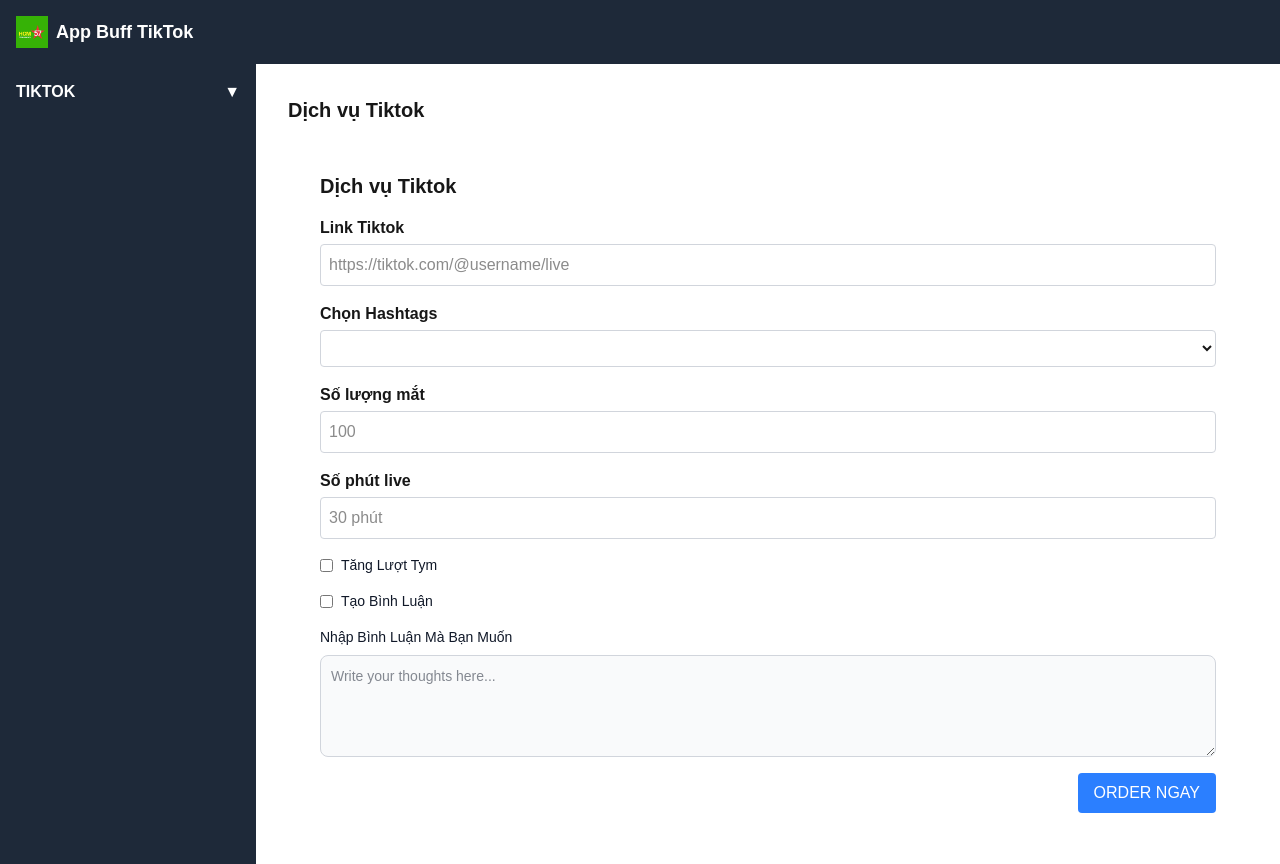
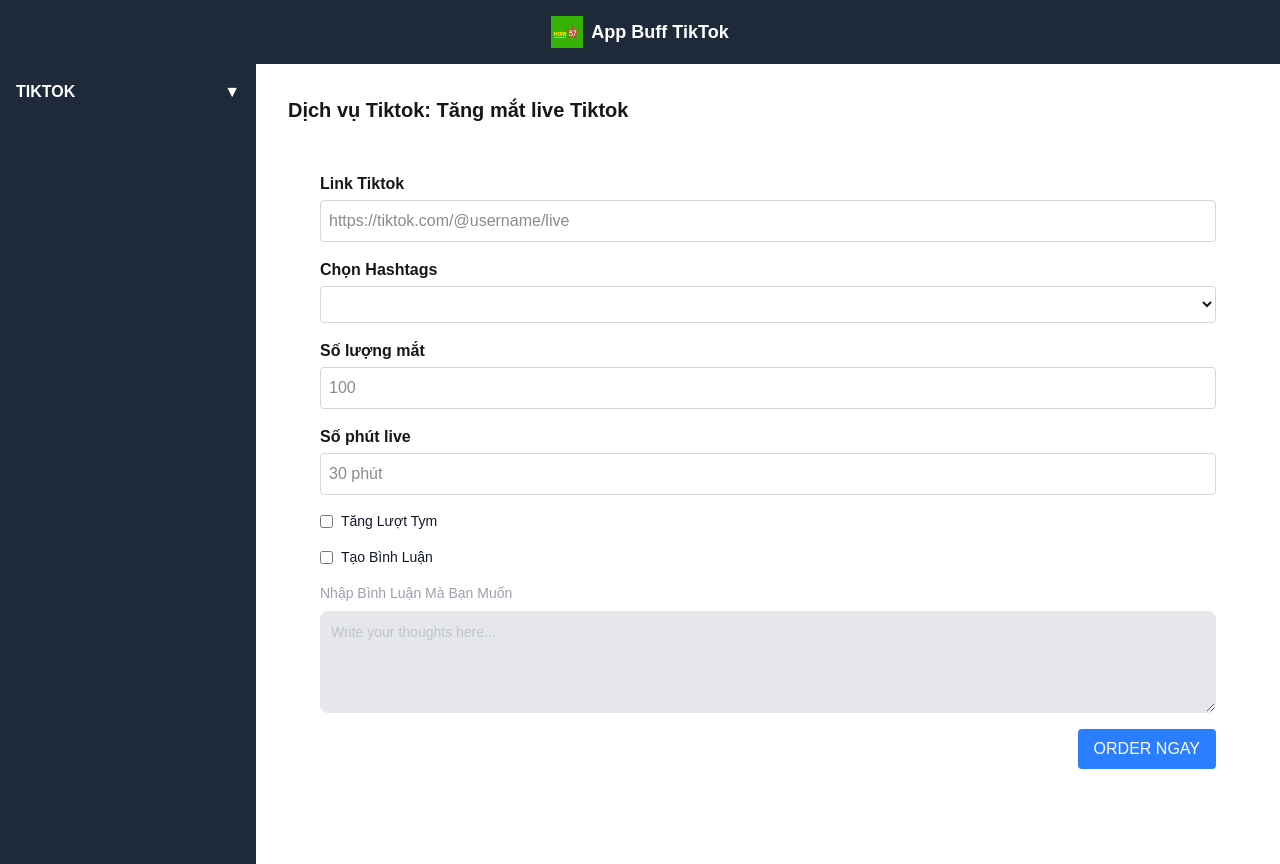
Before and after one commit to NguyenKhanhDuy612/app_auto_tiktok, a Next.js app in the folder frontend/app-buff/: page / in a window 1280 px wide. Built offline with nearby package versions, Linux system fonts and the light colour scheme.

Commit message:
add onChange

```diff
--- a/frontend/app-buff/components/Header/index.tsx
+++ b/frontend/app-buff/components/Header/index.tsx
@@ -1,13 +1,11 @@
-
-
 export const Header = () => (
-    <header className="flex items-center justify-between p-4 bg-gray-800 text-white">
-
+    <header className="flex items-center justify-center p-4 bg-gray-800 text-white">
       <div className="flex items-center">
         <img
           src="/logo.png"
           alt="Logo"
-                className="h-8 w-8 mr-2" />
+          className="h-8 w-8 mr-2"
+        />
         <span className="text-lg font-bold">App Buff TikTok</span>
       </div>
     </header>
--- a/frontend/app-buff/components/TiktokSidebar/Follow/index.tsx
+++ b/frontend/app-buff/components/TiktokSidebar/Follow/index.tsx
@@ -4,10 +4,9 @@
 const Follow =() =>{
     return (
         <>
-
           {/* Main Content */}
           <main className="flex-1 p-8 bg-white">
-            <h1 className="text-xl font-bold mb-4">Dịch vụ Tiktok</h1>
+
             <form className="space-y-4">
               <div>
                 <label className="block font-semibold mb-1">Link Tiktok</label>
--- a/frontend/app-buff/components/TiktokSidebar/Heart/index.tsx
+++ b/frontend/app-buff/components/TiktokSidebar/Heart/index.tsx
@@ -7,7 +7,7 @@
 
           {/* Main Content */}
           <main className="flex-1 p-8 bg-white">
-            <h1 className="text-xl font-bold mb-4">Dịch vụ Tiktok</h1>
+
             <form className="space-y-4">
               <div>
                 <label className="block font-semibold mb-1">Link Tiktok</label>
--- a/frontend/app-buff/components/TiktokSidebar/Like/index.tsx
+++ b/frontend/app-buff/components/TiktokSidebar/Like/index.tsx
@@ -7,7 +7,7 @@
 
           {/* Main Content */}
           <main className="flex-1 p-8 bg-white">
-            <h1 className="text-xl font-bold mb-4">Dịch vụ Tiktok</h1>
+
             <form className="space-y-4">
               <div>
                 <label className="block font-semibold mb-1">Link Tiktok</label>
--- a/frontend/app-buff/components/TiktokSidebar/View/index.tsx
+++ b/frontend/app-buff/components/TiktokSidebar/View/index.tsx
@@ -1,17 +1,18 @@
 "use client";
-const View =() =>{
+import { useState } from "react";
+
+const View = () => {
+  const [isCommentEnabled, setIsCommentEnabled] = useState(false); // Trạng thái checkbox "Tạo Bình Luận"
+
   return (
     <>
-
       {/* Main Content */}
       <main className="flex-1 p-8 bg-white">
-            <h1 className="text-xl font-bold mb-4">Dịch vụ Tiktok</h1>
         <form className="space-y-4">
           <div>
             <label className="block font-semibold mb-1">Link Tiktok</label>
             <input
               type="text"
-
               placeholder="https://tiktok.com/@username/live"
               className="w-full border border-gray-300 rounded p-2"
             />
@@ -39,31 +40,56 @@
               className="w-full border border-gray-300 rounded p-2"
             />
           </div>
-
-
-
           <div className="flex items-center mb-4">
                       <input id="checkbox-tim" type="checkbox" value=""  />
                       <label htmlFor="default-checkbox" className="ms-2 text-sm font-medium text-gray-900 dark:text-gray-300">Tăng Lượt Tym</label>
               </div>
+
           <div className="flex items-center mb-4">
-                      <input id="checkbox-comment" type="checkbox" value=""  />
-                      <label htmlFor="default-checkbox" className="ms-2 text-sm font-medium text-gray-900 dark:text-gray-300">Tạo Bình Luận</label>
+            <input
+              id="checkbox-comment"
+              type="checkbox"
+              value=""
+              onChange={(e) => setIsCommentEnabled(e.target.checked)} // Cập nhật trạng thái checkbox
+            />
+
+            <label
+              htmlFor="checkbox-comment"
+              className="ms-2 text-sm font-medium text-gray-900 dark:text-gray-300"
+            >
+              Tạo Bình Luận
+            </label>
           </div>
 
-                  <label htmlFor="message" className="block mb-2 text-sm font-medium text-gray-900 dark:text-white">Nhập Bình Luận Mà Bạn Muốn</label>
-                      <textarea id="message" rows={4} className="block p-2.5 w-full text-sm text-gray-900 bg-gray-50 rounded-lg border border-gray-300 focus:ring-blue-500 focus:border-blue-500 dark:bg-gray-700 dark:border-gray-600 dark:placeholder-gray-400 dark:text-white dark:focus:ring-blue-500 dark:focus:border-blue-500" placeholder="Write your thoughts here..."></textarea>
+          <label
+            htmlFor="message"
+            className={`block mb-2 text-sm font-medium ${
+              isCommentEnabled ? "text-gray-900" : "text-gray-400"
+            }`}
+          >
+            Nhập Bình Luận Mà Bạn Muốn
+          </label>
+          <textarea
+            id="message"
+            rows={4}
+            disabled={!isCommentEnabled} // Vô hiệu hóa textarea nếu checkbox chưa được chọn
+            className={`block p-2.5 w-full text-sm ${
+              isCommentEnabled
+                ? "text-gray-900 bg-gray-50 border-gray-300"
+                : "text-gray-400 bg-gray-200 border-gray-200"
+            } rounded-lg border focus:ring-blue-500 focus:border-blue-500`}
+            placeholder="Write your thoughts here..."
+          ></textarea>
+
           <div className="text-right">
             <button className="bg-blue-500 text-white px-4 py-2 rounded">
               ORDER NGAY
             </button>
           </div>
         </form>
+      </main>
+    </>
+  );
+};
 
-          </main>
-
-
-        </>
-    )
-}
 export default View;
--- a/frontend/app-buff/components/TiktokSidebar/index.tsx
+++ b/frontend/app-buff/components/TiktokSidebar/index.tsx
@@ -8,8 +8,8 @@
 
 function Tiktok() {
   const [activeComponent, setActiveComponent] = useState("view"); // Trạng thái mặc định là "view"
-  const [isDropdownOpen, setIsDropdownOpen] = useState(false); // Trạng thái mở/đóng dropdown
-
+  const [title, setTitle] = useState("Dịch vụ Tiktok: Tăng mắt live Tiktok"); // Tiêu đề mặc định
+  const [isDropdownOpen, setIsDropdownOpen] = useState(false);
   const renderComponent = () => {
     switch (activeComponent) {
       case "view":
@@ -44,25 +44,37 @@
                 {isDropdownOpen && ( // Hiển thị dropdown nếu trạng thái mở
                   <ul className="pl-4 space-y-1 mt-2">
                     <li
-                      onClick={() => setActiveComponent("view")}
+                      onClick={() => {
+                        setActiveComponent("view");
+                        setTitle("Dịch vụ Tiktok: Tăng mắt live Tiktok");
+                      }}
                       className="cursor-pointer hover:text-blue-400"
                     >
                       Tăng mắt live Tiktok
                     </li>
                     <li
-                      onClick={() => setActiveComponent("follow")}
+                      onClick={() => {
+                        setActiveComponent("follow");
+                        setTitle("Dịch vụ Tiktok: Tăng follow Tiktok");
+                      }}
                       className="cursor-pointer hover:text-blue-400"
                     >
                       Tăng follow Tiktok
                     </li>
                     <li
-                      onClick={() => setActiveComponent("heart")}
+                      onClick={() => {
+                        setActiveComponent("heart");
+                        setTitle("Dịch vụ Tiktok: Tăng tim Tiktok");
+                      }}
                       className="cursor-pointer hover:text-blue-400"
                     >
                       Tăng tim Tiktok
                     </li>
                     <li
-                      onClick={() => setActiveComponent("like")}
+                      onClick={() => {
+                        setActiveComponent("like");
+                        setTitle("Dịch vụ Tiktok: Tăng like Tiktok");
+                      }}
                       className="cursor-pointer hover:text-blue-400"
                     >
                       Tăng like Tiktok
@@ -77,7 +89,7 @@
 
         {/* Main Content */}
         <main className="flex-1 p-8 bg-white">
-          <h1 className="text-xl font-bold mb-4">Dịch vụ Tiktok</h1>
+          <h1 className="text-xl font-bold mb-4">{title}</h1> {/* Hiển thị tiêu đề động */}
           {renderComponent()} {/* Hiển thị component dựa trên trạng thái */}
         </main>
       </div>
```
Lines whose indentation alone changed are shown as unchanged.
